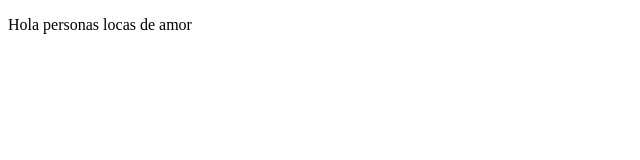
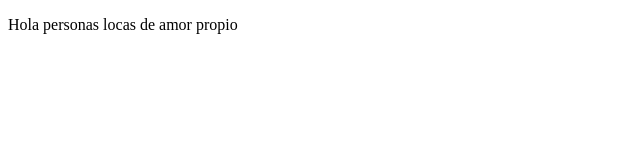
Before and after one commit to jeison08/demo, a plain HTML site: page index.html in a window 1280 px wide. Shown: the full height of the page, 0-640 px from the left. Drawn offline with Linux system fonts and the light colour scheme.

Commit message:
que es esto?

```diff
--- a/index.html
+++ b/index.html
@@ -7,6 +7,6 @@
     <title>Prueba</title>
 </head>
 <body>
-    <p>Hola personas locas de amor</p>
+    <p>Hola personas locas de amor propio</p>
 </body>
 </html>
```
